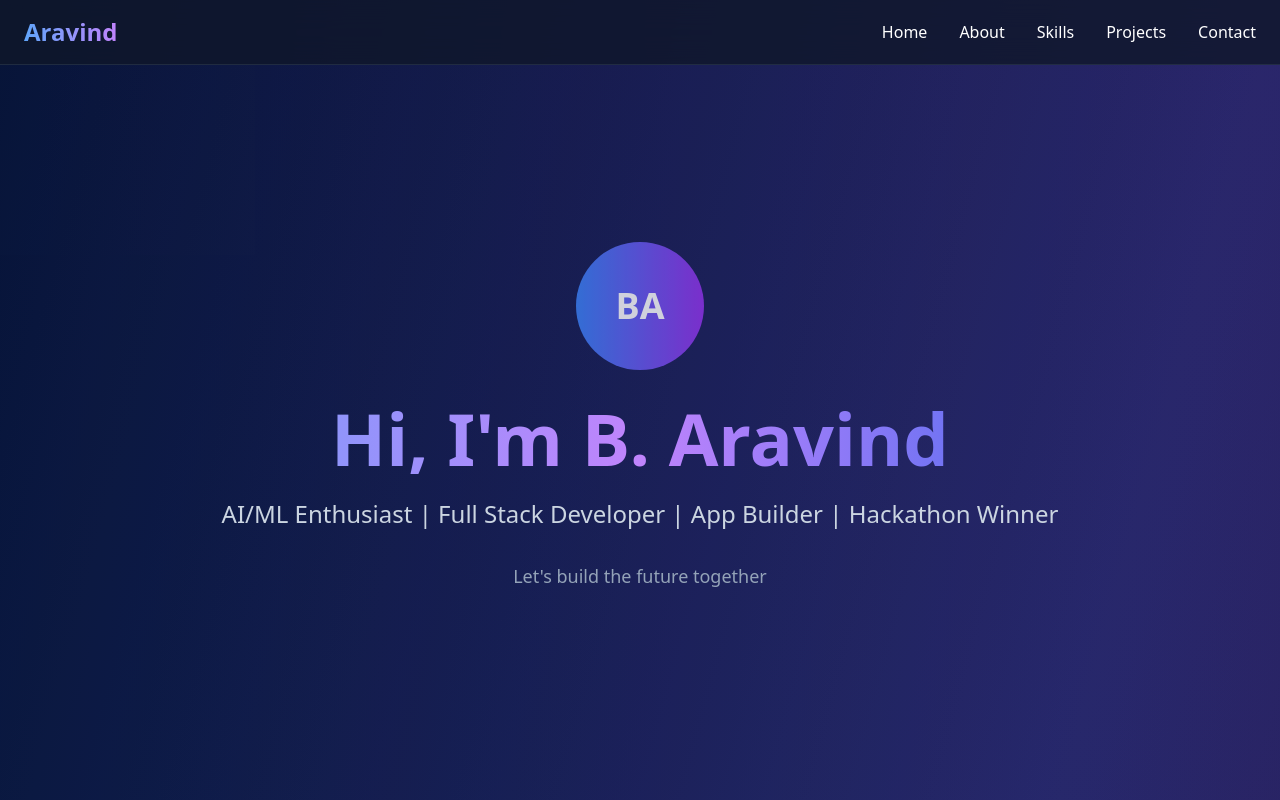
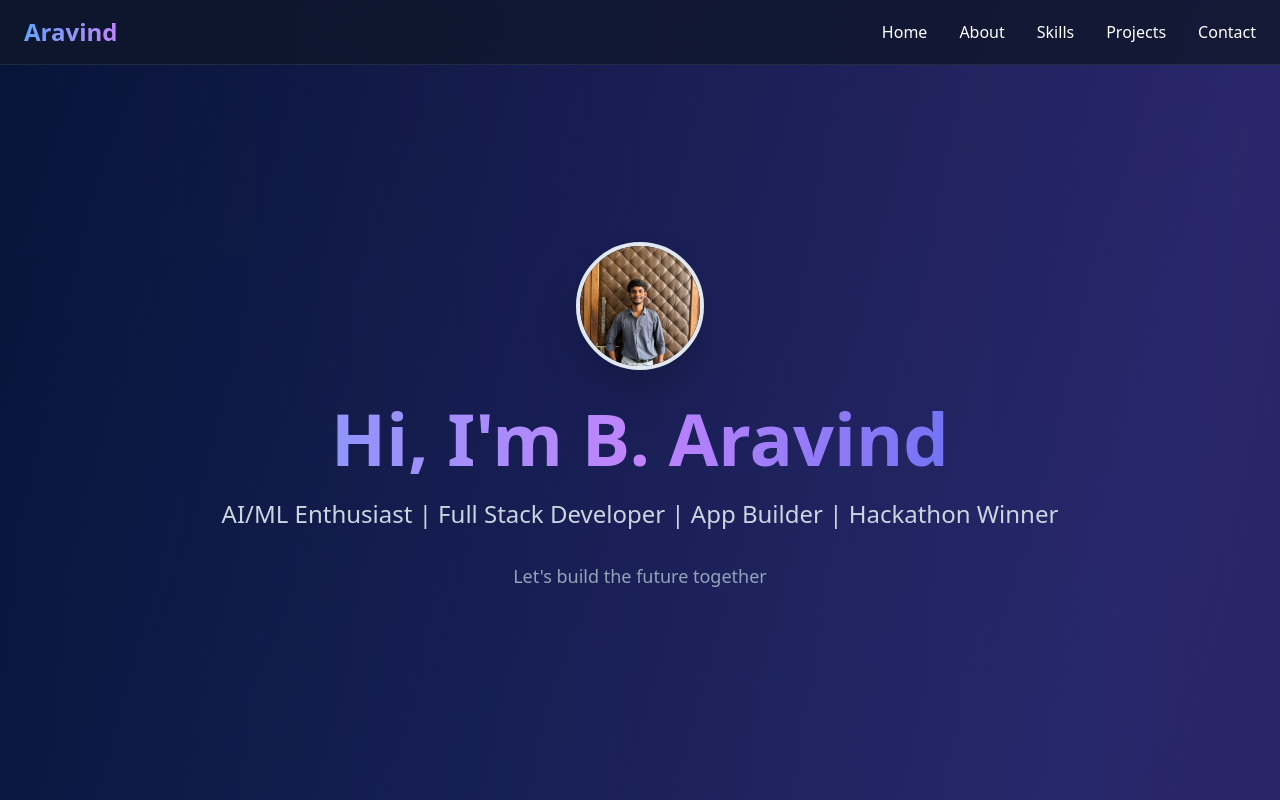
Before and after one commit to ARAVIND2017/aravind-portfolio-forge, a React (Vite) app: page / in a window 1280 px wide. Shown: the top 800 px of the page. Built offline with nearby package versions, Linux system fonts and the light colour scheme.

Commit message:
Add image to hero section
Add the provided image to the hero section of the website.

```diff
--- a/src/pages/Index.tsx
+++ b/src/pages/Index.tsx
@@ -1,3 +1,4 @@
+
 import { useState, useEffect } from 'react';
 import { Github, Linkedin, Mail, ExternalLink, Download, ArrowDown, Star, Award, MapPin, Calendar } from 'lucide-react';
 import { Button } from '@/components/ui/button';
@@ -122,8 +123,12 @@ const Index = () => {
         <div className="container mx-auto px-6 text-center relative z-10">
           <div className={`transition-all duration-1000 ${isVisible ? 'opacity-100 translate-y-0' : 'opacity-0 translate-y-10'}`}>
             <div className="mb-8">
-              <div className="w-32 h-32 mx-auto mb-8 bg-gradient-to-r from-blue-500 to-purple-600 rounded-full animate-pulse flex items-center justify-center text-4xl font-bold">
-                BA
+              <div className="w-32 h-32 mx-auto mb-8 rounded-full overflow-hidden border-4 border-gradient-to-r from-blue-500 to-purple-600 shadow-2xl">
+                <img
+                  src="/lovable-uploads/22c6e9db-a4c4-4ef5-ab8c-49fc46b54eb2.png"
+                  alt="B. Aravind"
+                  className="w-full h-full object-cover"
+                />
               </div>
             </div>
             <h1 className="text-5xl md:text-7xl font-bold mb-6 bg-gradient-to-r from-blue-400 via-purple-400 to-blue-600 bg-clip-text text-transparent">
```
Also changed, not shown: public/lovable-uploads/22c6e9db-a4c4-4ef5-ab8c-49fc46b54eb2.png (added).
